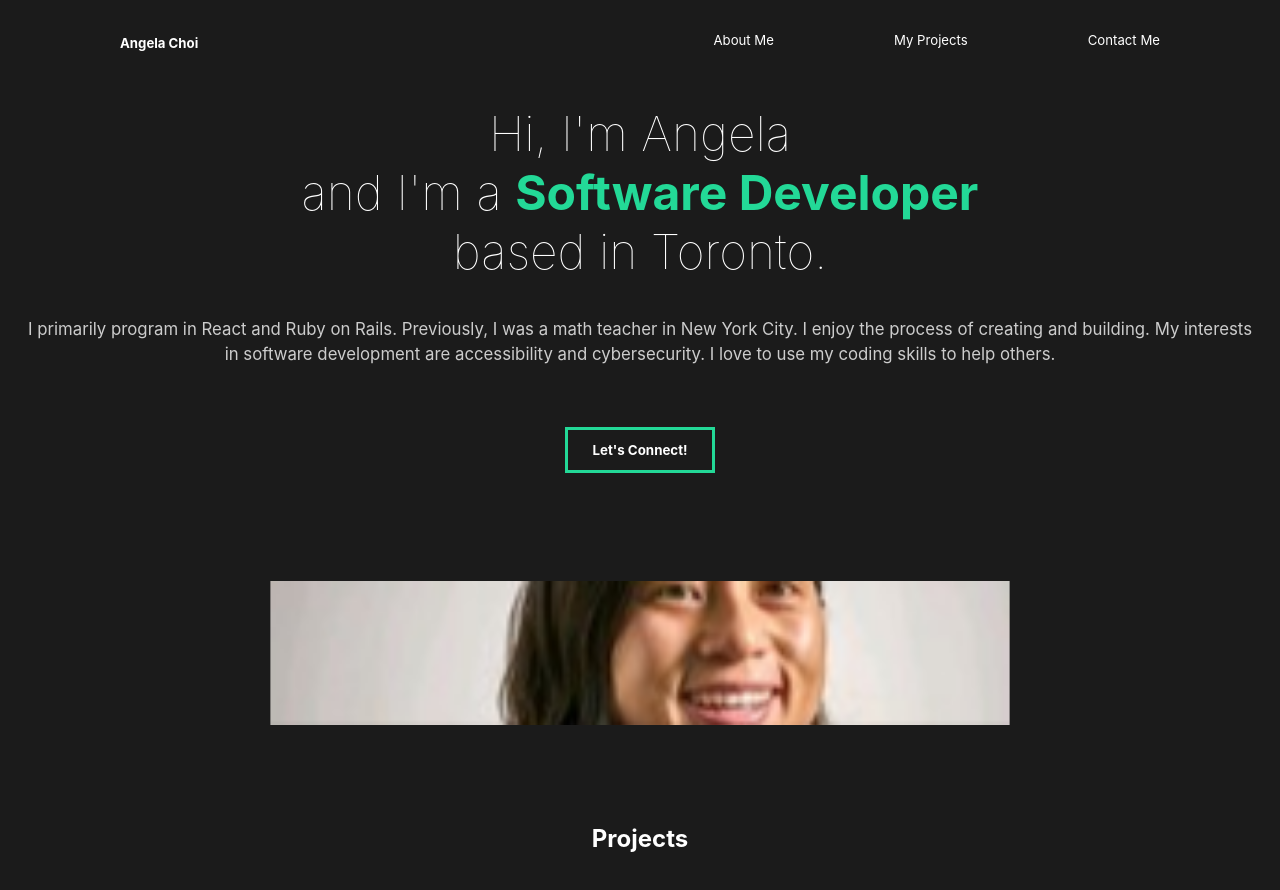
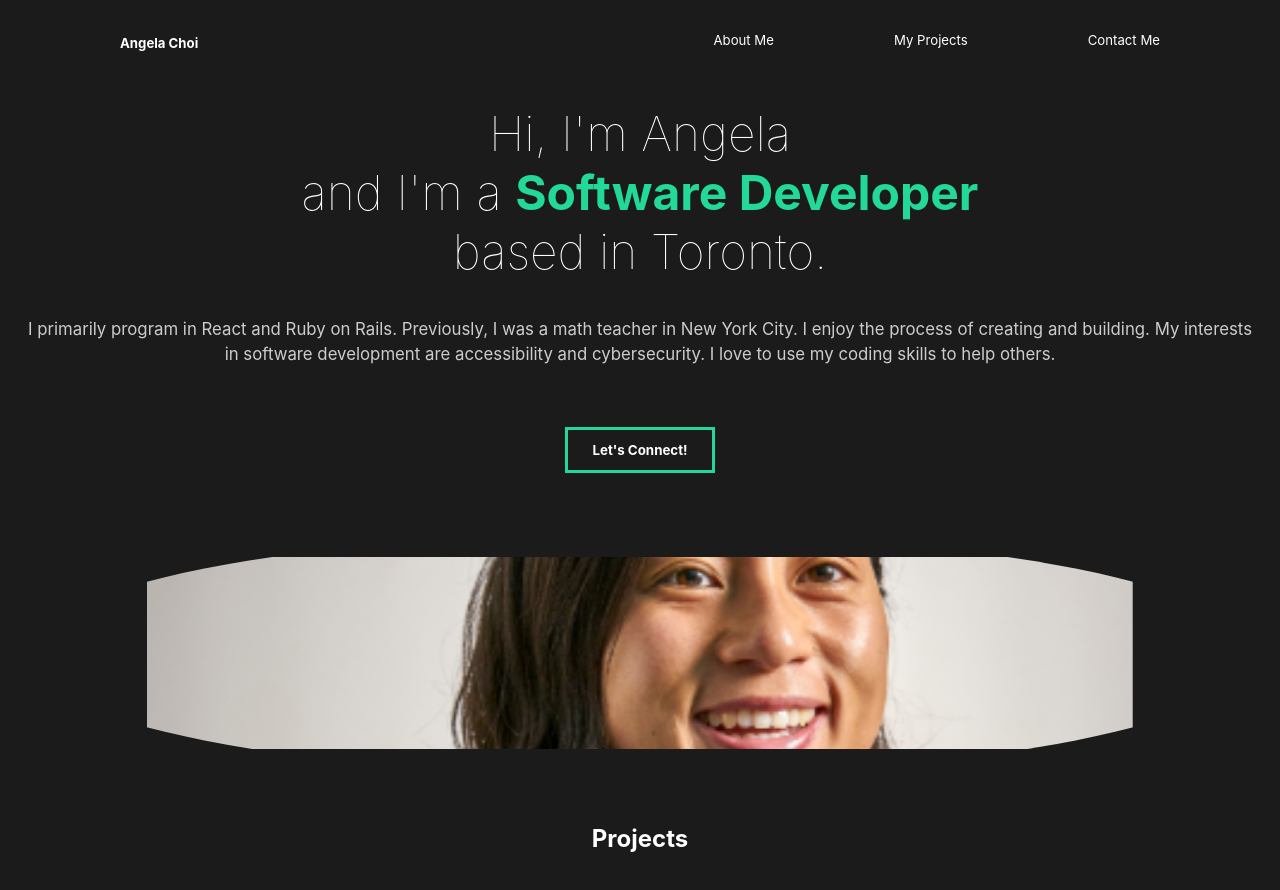
Before and after one commit to angelamchoi/portfolio, a React (Create React App) app: page / in a window 1280 px wide. Shown: the top 890 px of the page. Built offline with nearby package versions, Linux system fonts and the light colour scheme.

Commit message:
added border radius to image

```diff
--- a/src/animation.js
+++ b/src/animation.js
@@ -39,7 +39,7 @@ export const fade = {
 export const photoAnim = {
   hidden: { scale: 0.5, opacity: 0 },
   show: {
-    scale: 0.6,
+    scale: 0.8,
     opacity: 1,
     transition: {
       ease: "easeOut",
--- a/src/components/AboutSection.js
+++ b/src/components/AboutSection.js
@@ -1,5 +1,5 @@
 import { motion } from 'framer-motion';
-import AngelaChoi from '../img/AngelaChoi.jpg';
+import AngelaChoi from '../img/AngelaChoi.png';
 import { About, Description, Hide, Image } from "../styles";
 import { titleAnim, fade, photoAnim } from "../animation";
 
--- a/src/styles.js
+++ b/src/styles.js
@@ -34,6 +34,7 @@ export const Image = styled.div`
   z-index: 2;
   flex: 1;
   overflow: hidden;
+  border-radius: 50% ;
   img {
     width: 100%;
     height: 30vh;
```
Also changed, not shown: src/img/AngelaChoi.jpg (deleted), src/img/AngelaChoi.png (added).
